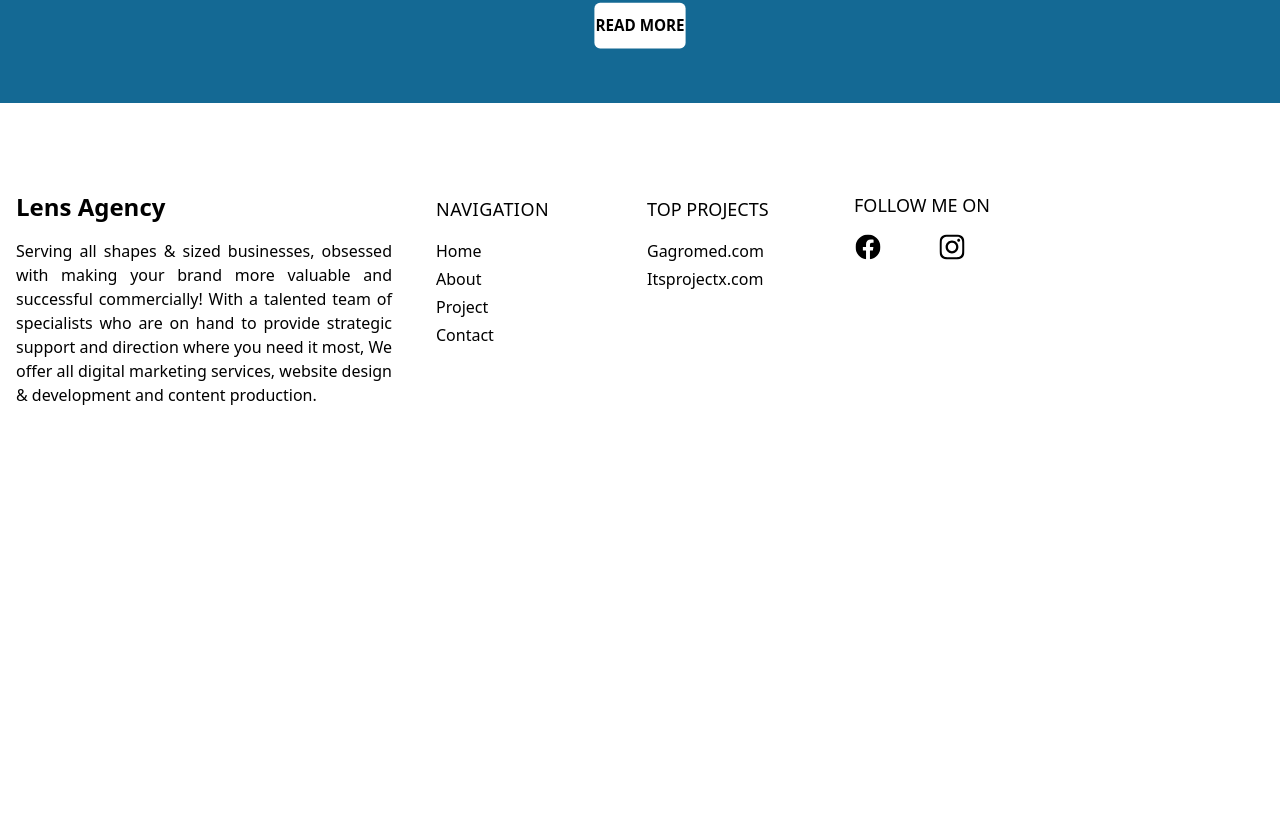
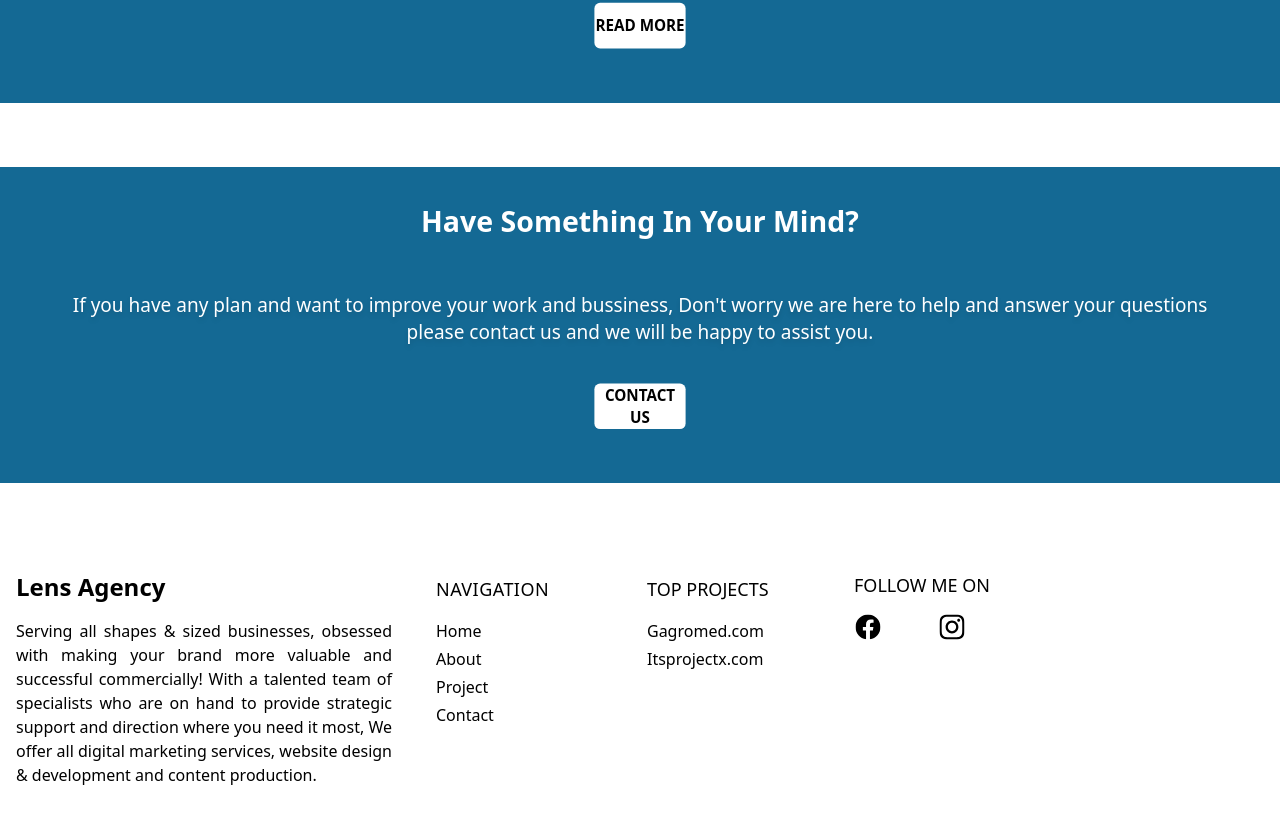
Before and after one commit to HarmanSoftware/LaCorsicaWebpage, a React (Create React App) app: page / in a window 1280 px wide. Shown: the part 1065-1888 px from the top of the page. Before the commit the page ends 1528 px from the top, so only its background shows below. Built offline with nearby package versions, Linux system fonts and the light colour scheme.

Commit message:
style:home page restyled

```diff
--- a/src/Pages/Home.js
+++ b/src/Pages/Home.js
@@ -26,7 +26,21 @@ export default function Home() {
        </div>
 
         <br></br>
-        <br></br>
+
+        <div className='bg-[#146994] text-white mt-10 pt-4 pb-12 text-center' id="aboutme-div">
+       <div className='scale-95 hover:scale-100 ease-in-out duration-500'>
+       <h2 className='container mx-auto text-center font-semibold text-3xl mb-4 mt-4'>Have Something In Your Mind?</h2>
+       <div id="aboutme-txt-div" className='container mx-auto p-10 text-white text-center  text-xl rounded-lg drop-shadow-md'>
+       If you have any plan and want to improve your work and bussiness, Don't worry we are here to help and answer your questions
+       please contact us and we will be happy to assist you.
+       </div>
+       <Link to='/contact'>
+       <button type='text' className='w-24 h-12 bg-white text-black font-semibold rounded-md'>CONTACT US</button>
+       </Link>
+       </div>
+       </div>
+       <br></br>
+       <br></br>
     </>
   )
 }
```
